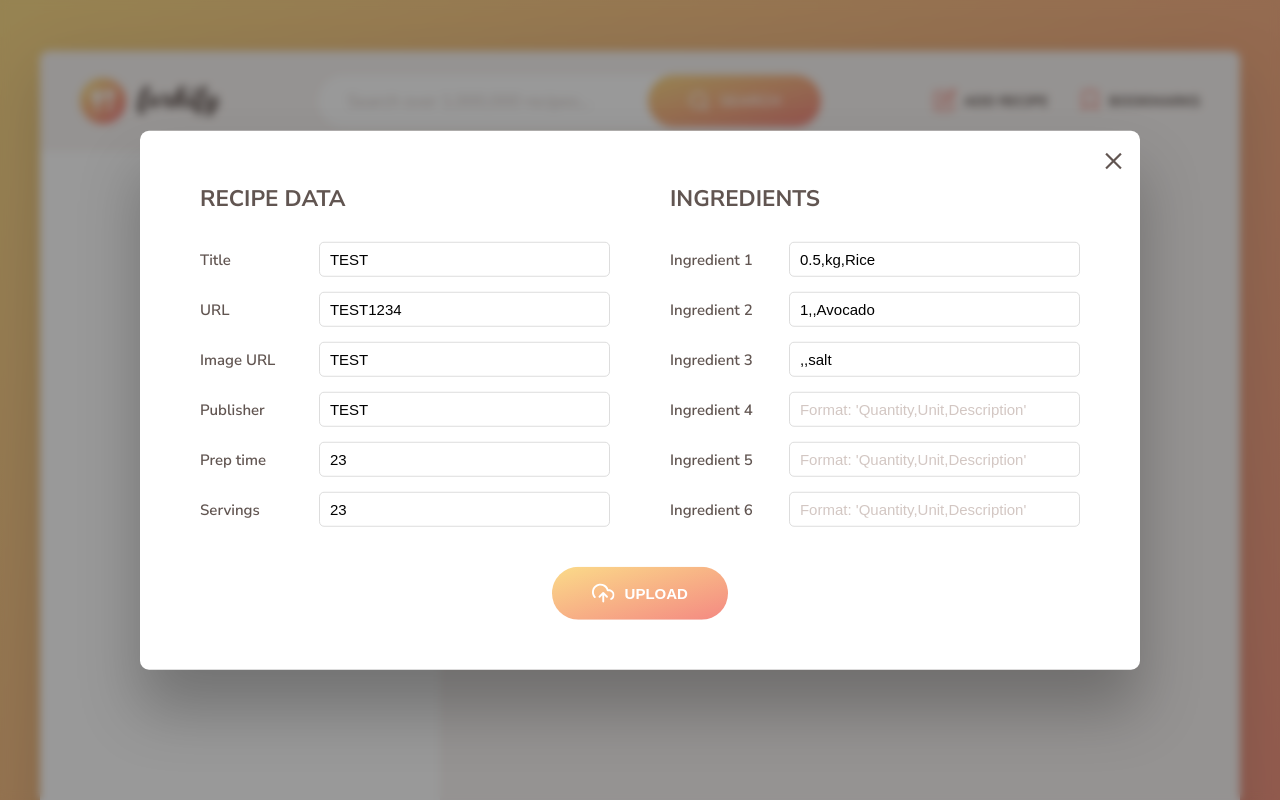
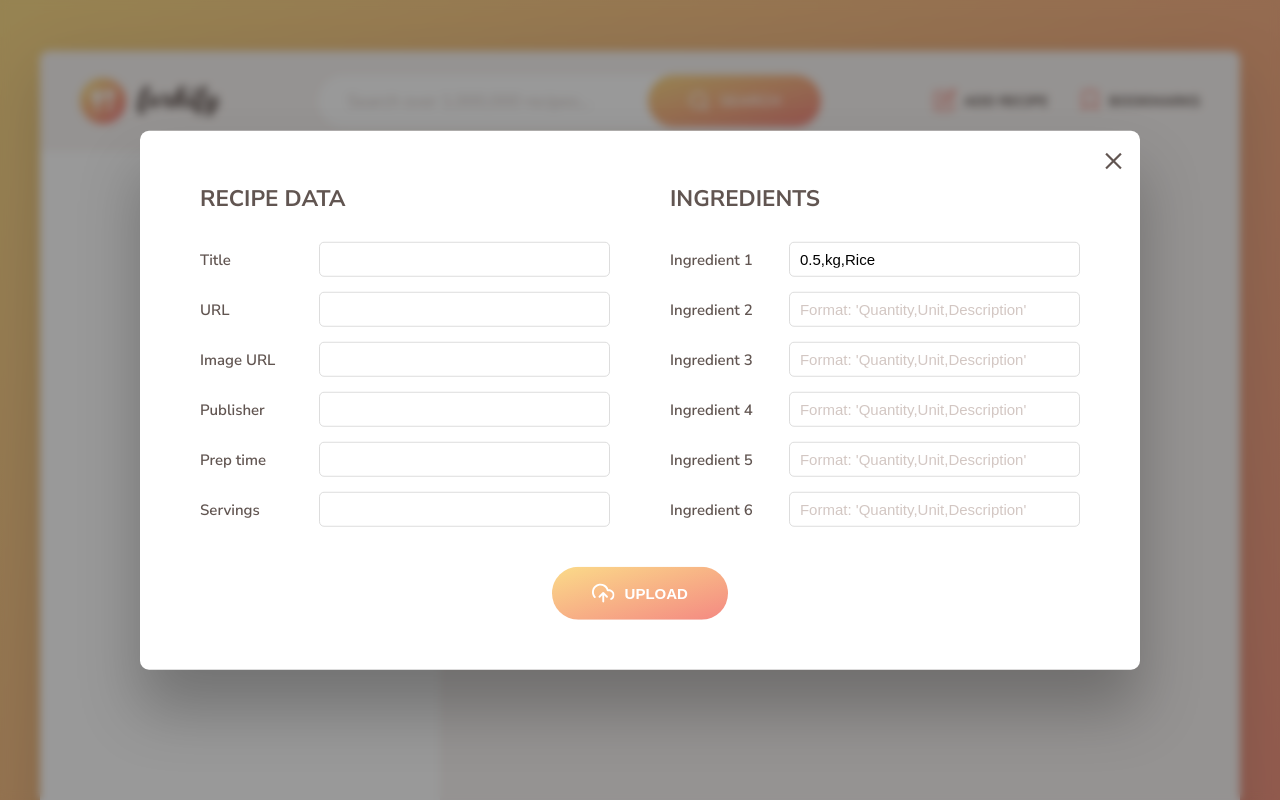
Before and after one commit to androgitai/forkify, a website built with Parcel: page index.html in a window 1280 px wide. Both pictures are taken after a click on the button "ADD RECIPE". Shown: the top 800 px of the page. Built offline with nearby package versions, Linux system fonts and the light colour scheme.

Commit message:
forkify app update 2

```diff
--- a/index.html
+++ b/index.html
@@ -249,17 +249,17 @@
         <div class="upload__column">
           <h3 class="upload__heading">Recipe data</h3>
           <label>Title</label>
-          <input value="TEST" required name="title" type="text" />
+          <input required name="title" type="text" />
           <label>URL</label>
-          <input value="TEST1234" required name="sourceUrl" type="text" />
+          <input required name="sourceUrl" type="text" />
           <label>Image URL</label>
-          <input value="TEST" required name="image" type="text" />
+          <input required name="image" type="text" />
           <label>Publisher</label>
-          <input value="TEST" required name="publisher" type="text" />
+          <input required name="publisher" type="text" />
           <label>Prep time</label>
-          <input value="23" required name="cookingTime" type="number" />
+          <input required name="cookingTime" type="number" />
           <label>Servings</label>
-          <input value="23" required name="servings" type="number" />
+          <input required name="servings" type="number" />
         </div>
 
         <div class="upload__column">
@@ -273,9 +273,9 @@
             placeholder="Format: 'Quantity,Unit,Description'"
           />
           <label>Ingredient 2</label>
-          <input value="1,,Avocado" type="text" name="ingredient-2" placeholder="Format: 'Quantity,Unit,Description'" />
+          <input type="text" name="ingredient-2" placeholder="Format: 'Quantity,Unit,Description'" />
           <label>Ingredient 3</label>
-          <input value=",,salt" type="text" name="ingredient-3" placeholder="Format: 'Quantity,Unit,Description'" />
+          <input type="text" name="ingredient-3" placeholder="Format: 'Quantity,Unit,Description'" />
           <label>Ingredient 4</label>
           <input type="text" name="ingredient-4" placeholder="Format: 'Quantity,Unit,Description'" />
           <label>Ingredient 5</label>
```
